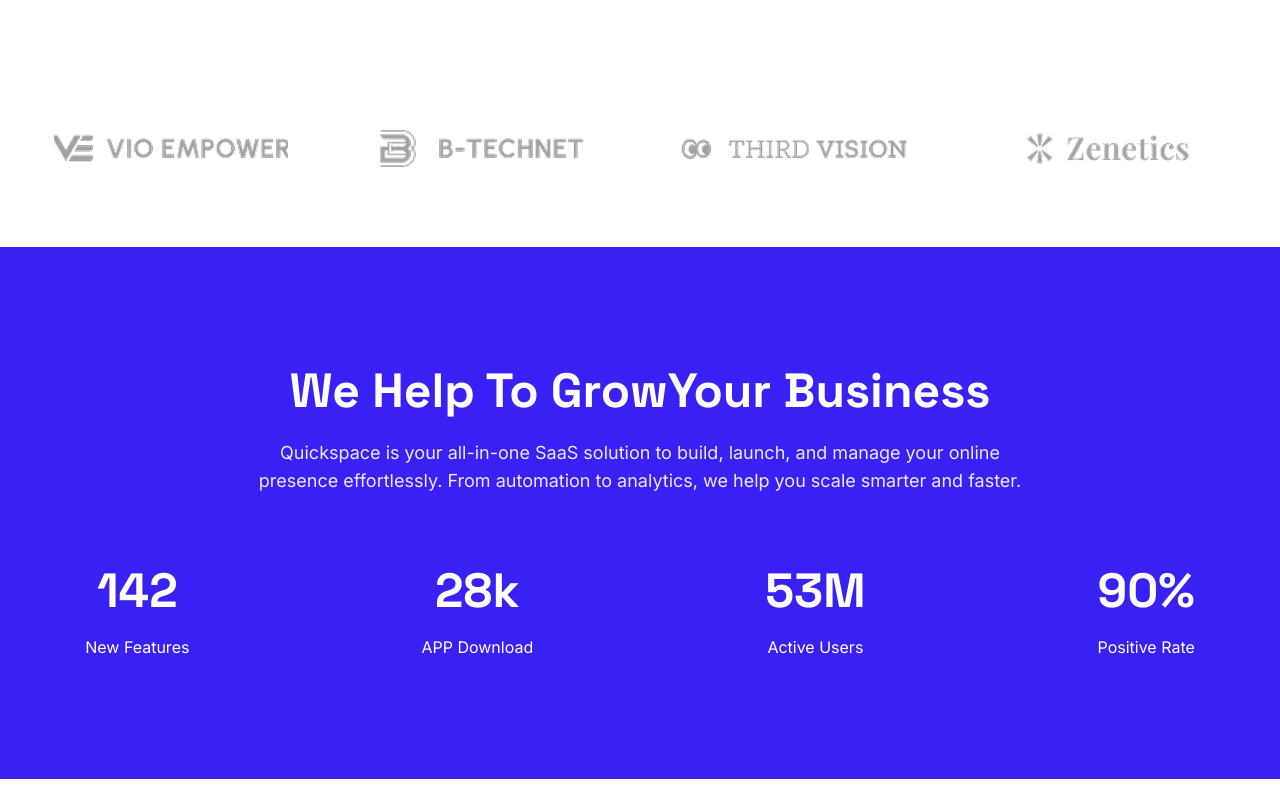
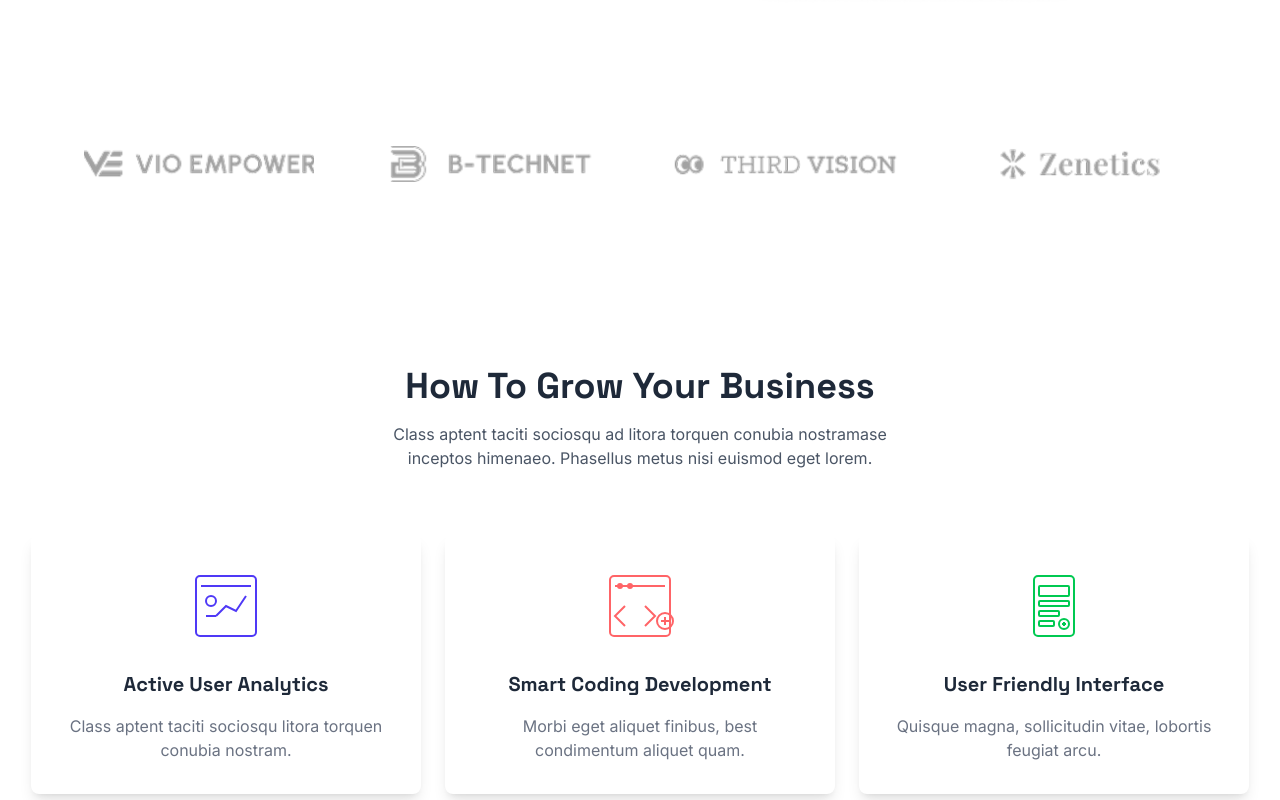
Before and after one commit to Iam-samyog/Quickspace, a React (Vite) app: page / in a window 1280 px wide. Shown: the part 700-1500 px from the top of the page. Built offline with nearby package versions, Linux system fonts and the light colour scheme.

Commit message:
Made Partner section responsive

```diff
--- /dev/null
+++ b/src/Components/BusinessGrow.jsx
@@ -0,0 +1,82 @@
+import React from 'react';
+
+export default function BusinessGrow() {
+  return (
+    <div className="w-full max-w-[1250px] secondary-font  mx-auto px-4 py-12 bg-white text-center">
+      {/* Header Section */}
+      <h1 className="text-4xl font-bold text-gray-800 mb-4 primary-font">How To Grow Your Business</h1>
+      <p className="text-gray-600 max-w-lg mx-auto mb-16">
+        Class aptent taciti sociosqu ad litora torquen conubia nostramase
+        inceptos himenaeo. Phasellus metus nisi euismod eget lorem.
+      </p>
+
+      {/* Cards Section */}
+      <div className="flex flex-col md:flex-row justify-between gap-6 mb-16">
+        {/* Analytics Card */}
+        <div className="bg-white shadow-lg rounded-lg p-8 flex-1 flex flex-col items-center">
+          <div className="text-indigo-600 mb-6">
+            <svg width="80" height="80" viewBox="0 0 80 80" fill="none" xmlns="http://www.w3.org/2000/svg">
+              <rect x="10" y="10" width="60" height="60" rx="4" stroke="currentColor" strokeWidth="2" fill="none" />
+              <path d="M15 20 H65" stroke="currentColor" strokeWidth="2" />
+              <circle cx="25" cy="35" r="5" stroke="currentColor" strokeWidth="2" fill="none" />
+              <path d="M30 50 L40 40 L50 45 L60 30" stroke="currentColor" strokeWidth="2" fill="none" />
+              <path d="M30 50 L20 50" stroke="currentColor" strokeWidth="2" />
+            </svg>
+          </div>
+          <h2 className="text-xl font-bold text-gray-800 mb-4 primary-font">Active User Analytics</h2>
+          <p className="text-gray-500">
+            Class aptent taciti sociosqu litora torquen conubia nostram.
+          </p>
+        </div>
+
+        {/* Coding Development Card */}
+        <div className="bg-white shadow-lg rounded-lg p-8 flex-1 flex flex-col items-center">
+          <div className="text-red-400 mb-6">
+            <svg width="80" height="80" viewBox="0 0 80 80" fill="none" xmlns="http://www.w3.org/2000/svg">
+              <rect x="10" y="10" width="60" height="60" rx="4" stroke="currentColor" strokeWidth="2" fill="none" />
+              <path d="M15 20 H65" stroke="currentColor" strokeWidth="2" />
+              <circle cx="20" cy="20" r="2" stroke="currentColor" strokeWidth="2" fill="currentColor" />
+              <circle cx="30" cy="20" r="2" stroke="currentColor" strokeWidth="2" fill="currentColor" />
+              <path d="M25 40 L15 50 L25 60" stroke="currentColor" strokeWidth="2" fill="none" />
+              <path d="M45 40 L55 50 L45 60" stroke="currentColor" strokeWidth="2" fill="none" />
+              <circle cx="65" cy="55" r="8" stroke="currentColor" strokeWidth="2" fill="none" />
+              <path d="M65 51 V59" stroke="currentColor" strokeWidth="2" />
+              <path d="M61 55 H69" stroke="currentColor" strokeWidth="2" />
+            </svg>
+          </div>
+          <h2 className="text-xl font-bold text-gray-800 mb-4  primary-font">Smart Coding Development</h2>
+          <p className="text-gray-500">
+            Morbi eget aliquet finibus, best condimentum aliquet quam.
+          </p>
+        </div>
+
+        {/* User Interface Card */}
+        <div className="bg-white shadow-lg rounded-lg p-8 flex-1 flex flex-col items-center">
+          <div className="text-green-500 mb-6">
+            <svg width="80" height="80" viewBox="0 0 80 80" fill="none" xmlns="http://www.w3.org/2000/svg">
+              <rect x="20" y="10" width="40" height="60" rx="4" stroke="currentColor" strokeWidth="2" fill="none" />
+              <rect x="25" y="20" width="30" height="10" rx="1" stroke="currentColor" strokeWidth="2" fill="none" />
+              <rect x="25" y="35" width="30" height="5" rx="1" stroke="currentColor" strokeWidth="2" fill="none" />
+              <rect x="25" y="45" width="20" height="5" rx="1" stroke="currentColor" strokeWidth="2" fill="none" />
+              <rect x="25" y="55" width="15" height="5" rx="1" stroke="currentColor" strokeWidth="2" fill="none" />
+              <circle cx="50" cy="58" r="5" stroke="currentColor" strokeWidth="2" fill="none" />
+              <path d="M50 56 V60" stroke="currentColor" strokeWidth="2" />
+              <path d="M48 58 H52" stroke="currentColor" strokeWidth="2" />
+            </svg>
+          </div>
+          <h2 className="text-xl font-bold text-gray-800 mb-4  primary-font">User Friendly Interface</h2>
+          <p className="text-gray-500">
+            Quisque magna, sollicitudin vitae, lobortis feugiat arcu.
+          </p>
+        </div>
+      </div>
+
+      {/* Team Members Section */}
+      <div className="text-center">
+        <p className="text-gray-600">
+          Approx <span className="text-indigo-500 text-2xl font-bold">875+</span> team members ready to online support for you
+        </p>
+      </div>
+    </div>
+  );
+}
--- a/src/Components/Partner.jsx
+++ b/src/Components/Partner.jsx
@@ -3,13 +3,23 @@ import React from 'react'
 const Partner = () => {
   return (
     <>
-    <div className="max-w-[1250px] mx-auto container flex justify-around items-center">
-        <div><img src="img/Partners/image 01.png" alt="" srcset="" /></div>
-        <div><img src="img/Partners/image 02.png" alt="" srcset="" /></div>
-        <div><img src="img/Partners/image 03.png" alt="" srcset="" /></div>
-        <div><img src="img/Partners/image 04.png" alt="" srcset="" /></div>
+   <div className="max-w-[1250px] mx-auto px-4 py-4">
+  <div className="flex flex-wrap justify-center items-center gap-16 ">
+    <div className="w-32 sm:w-36 md:w-[150px] lg:w-[230px]">
+      <img src="img/Partners/image 01.png" className="w-full object-contain" alt="Partner 1" />
+    </div>
+    <div className="w-32  sm:w-36 md:w-[150px] lg:w-[230px]">
+      <img src="img/Partners/image 02.png" className="w-full object-contain" alt="Partner 2" />
+    </div>
+    <div className="w-32  sm:w-36 md:w-[150px] lg:w-[230px]">
+      <img src="img/Partners/image 03.png" className="w-full object-contain" alt="Partner 3" />
+    </div>
+    <div className="w-32  sm:w-36 md:w-[150px] lg:w-[230px]">
+      <img src="img/Partners/image 04.png" className="w-full object-contain" alt="Partner 4" />
+    </div>
+  </div>
+</div>
 
-    </div>
 
     </>
   )
--- a/src/Home.jsx
+++ b/src/Home.jsx
@@ -4,6 +4,7 @@ import Hero from './Components/Hero'
 import QuickSpaceFooter from './QuickSpaceFooter'
 import StatsCard from './Components/StatsCard '
 import Partner from './Components/Partner'
+import BusinessGrow from './Components/BusinessGrow'
 
 const Home = () => {
   return (
@@ -16,12 +17,17 @@ const Home = () => {
 
         </div>
         <div className='my-20'>
-          <Partner/>
+        <Partner/>
+
+        </div>
+        <div className="my-30">
+        <BusinessGrow/>
         </div>
 
 
 
     </div>
+
     <div className=''>
           <StatsCard/>
         </div>
```
